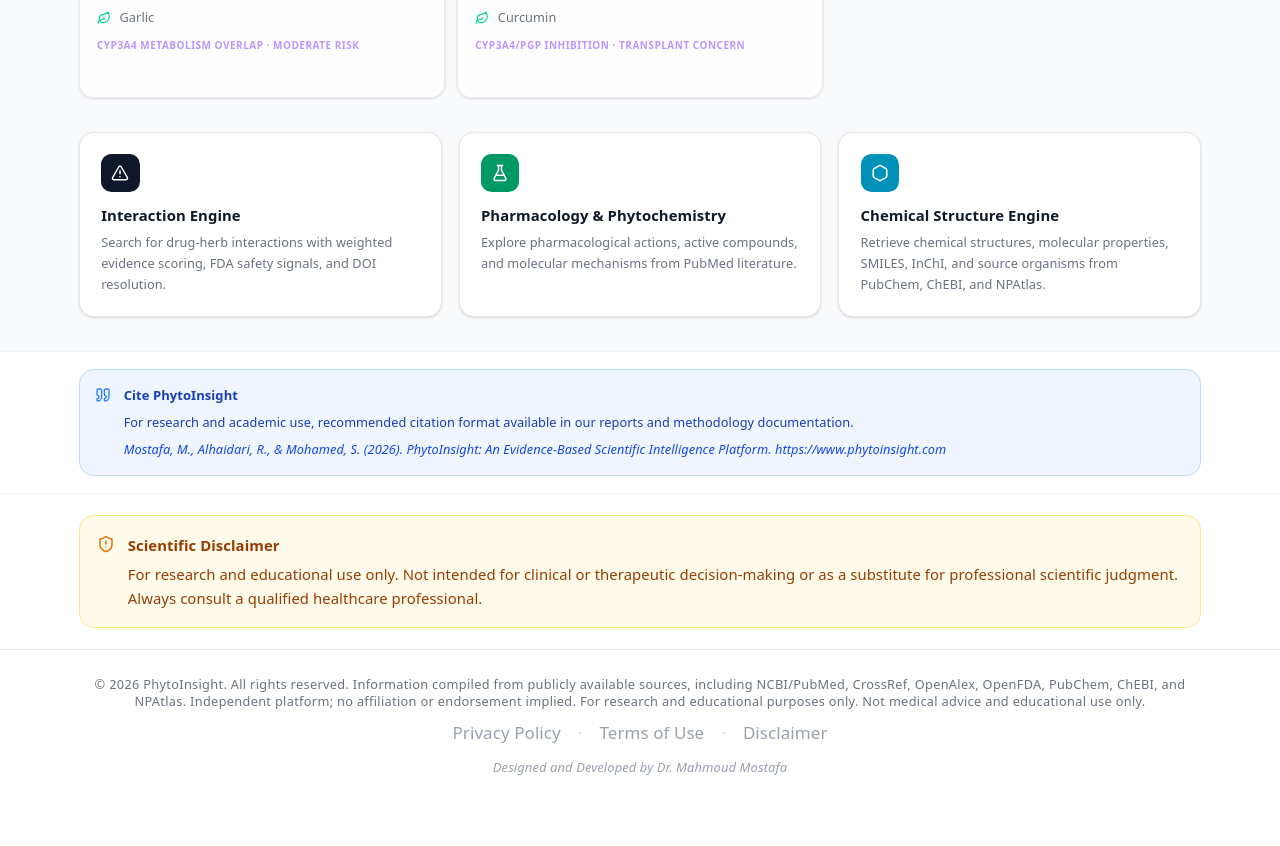
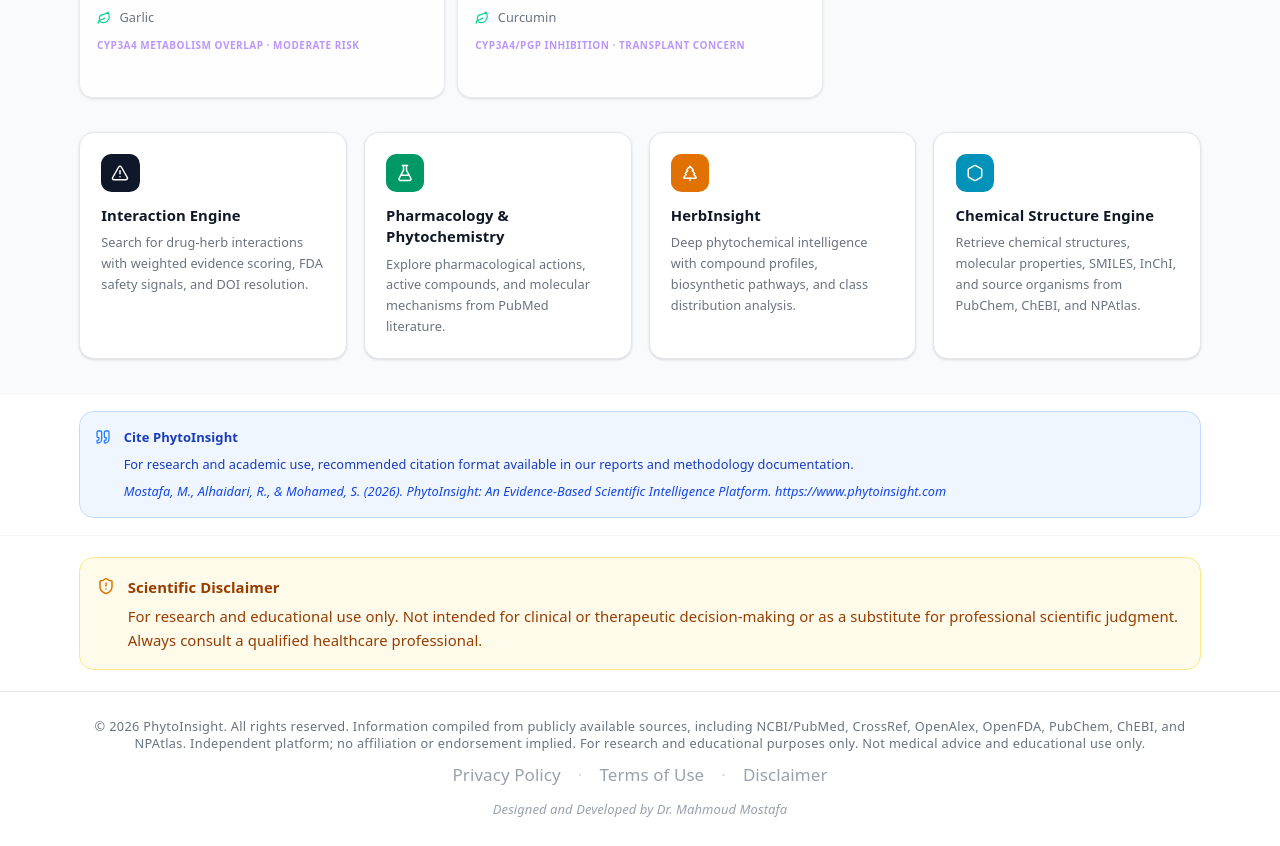
Before and after one commit to personalizedmedicine9-stack/Pharma, a Next.js app: page / in a window 1280 px wide. Shown: the part 1281-2127 px from the top of the page. Before the commit the page ends 2085 px from the top, so only its background shows below. Built offline with nearby package versions, Linux system fonts and the light colour scheme; no server answers.

Commit message:
Update page.tsx

```diff
--- a/src/app/page.tsx
+++ b/src/app/page.tsx
@@ -48,7 +48,7 @@
                     <FlaskConical size={16} /> Pharmacology & Phytochemistry
                     <ArrowRight size={14} className="group-hover:translate-x-0.5 transition-transform" />
                   </Link>
-                 <Link href="/herbinsight" className="flex items-center gap-2 px-4 md:px-6 py-3 bg-amber-600 text-white rounded-xl text-xs md:text-sm font-bold shadow-lg hover:bg-amber-700 transition-all hover:shadow-xl group">
+                  <Link href="/herbinsight" className="flex items-center gap-2 px-4 md:px-6 py-3 bg-amber-600 text-white rounded-xl text-xs md:text-sm font-bold shadow-lg hover:bg-amber-700 transition-all hover:shadow-xl group">
                     <TreePine size={16} /> HerbInsight
                     <ArrowRight size={14} className="group-hover:translate-x-0.5 transition-transform" />
                   </Link>
@@ -122,8 +122,8 @@
               </div>
             </div>
 
-            {/* Features - 4 boxes: Interaction, Pharmacology, Chemical Structure, HerbInsight) */}
-            <div className="grid grid-cols-1 md:grid-cols-3 gap-4">
+            {/* Features - 4 boxes: Interaction, Pharmacology, HerbInsight, Chemical Structure */}
+            <div className="grid grid-cols-1 md:grid-cols-2 lg:grid-cols-4 gap-4">
               <div className="bg-white p-5 rounded-xl border border-gray-200 shadow-sm hover:shadow-md transition-shadow">
                 <div className="w-9 h-9 bg-[#0f172a] rounded-lg flex items-center justify-center mb-3">
                   <AlertTriangle size={18} className="text-white" />
@@ -137,6 +137,13 @@
                 </div>
                 <h4 className="font-bold text-gray-900 mb-1.5 text-sm">Pharmacology & Phytochemistry</h4>
                 <p className="text-xs text-gray-500 leading-relaxed">Explore pharmacological actions, active compounds, and molecular mechanisms from PubMed literature.</p>
+              </div>
+              <div className="bg-white p-5 rounded-xl border border-gray-200 shadow-sm hover:shadow-md transition-shadow">
+                <div className="w-9 h-9 bg-amber-600 rounded-lg flex items-center justify-center mb-3">
+                  <TreePine size={18} className="text-white" />
+                </div>
+                <h4 className="font-bold text-gray-900 mb-1.5 text-sm">HerbInsight</h4>
+                <p className="text-xs text-gray-500 leading-relaxed">Deep phytochemical intelligence with compound profiles, biosynthetic pathways, and class distribution analysis.</p>
               </div>
               <div className="bg-white p-5 rounded-xl border border-gray-200 shadow-sm hover:shadow-md transition-shadow">
                 <div className="w-9 h-9 bg-cyan-600 rounded-lg flex items-center justify-center mb-3">
```
